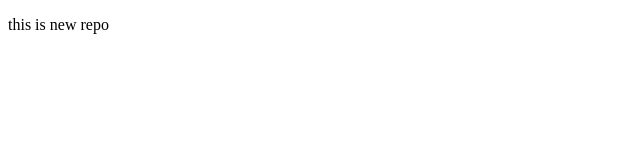
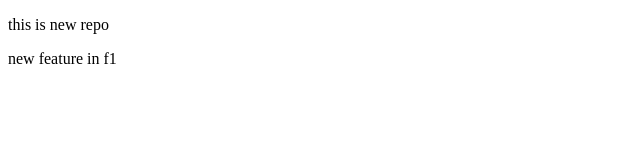
Before and after one commit to MohammadMuneebAhmed/localrepo, a plain HTML site: page index.html in a window 1280 px wide. Shown: the full height of the page, 0-640 px from the left. Drawn offline with Linux system fonts and the light colour scheme.

Commit message:
added in f1

```diff
--- a/index.html
+++ b/index.html
@@ -7,5 +7,6 @@
 </head>
 <body>
     <p>this is new repo</p>
+    <p>new feature in f1</p>
 </body>
 </html>
```
